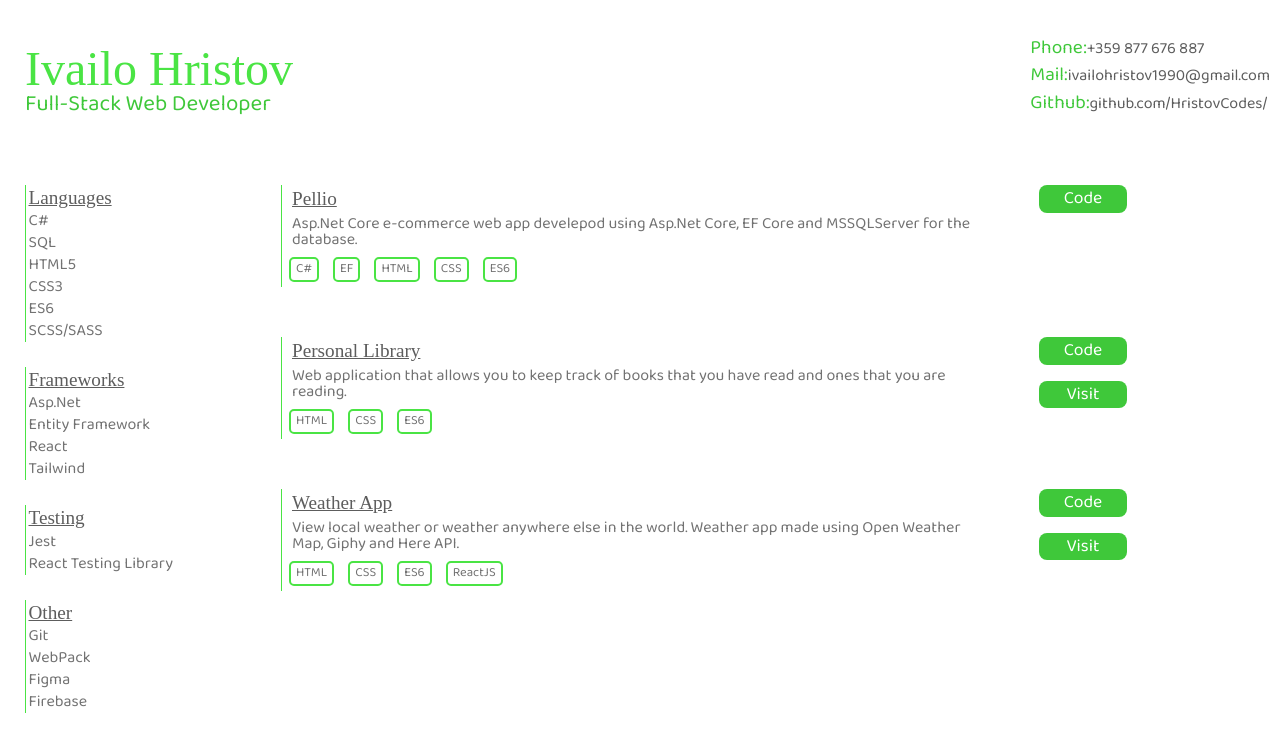
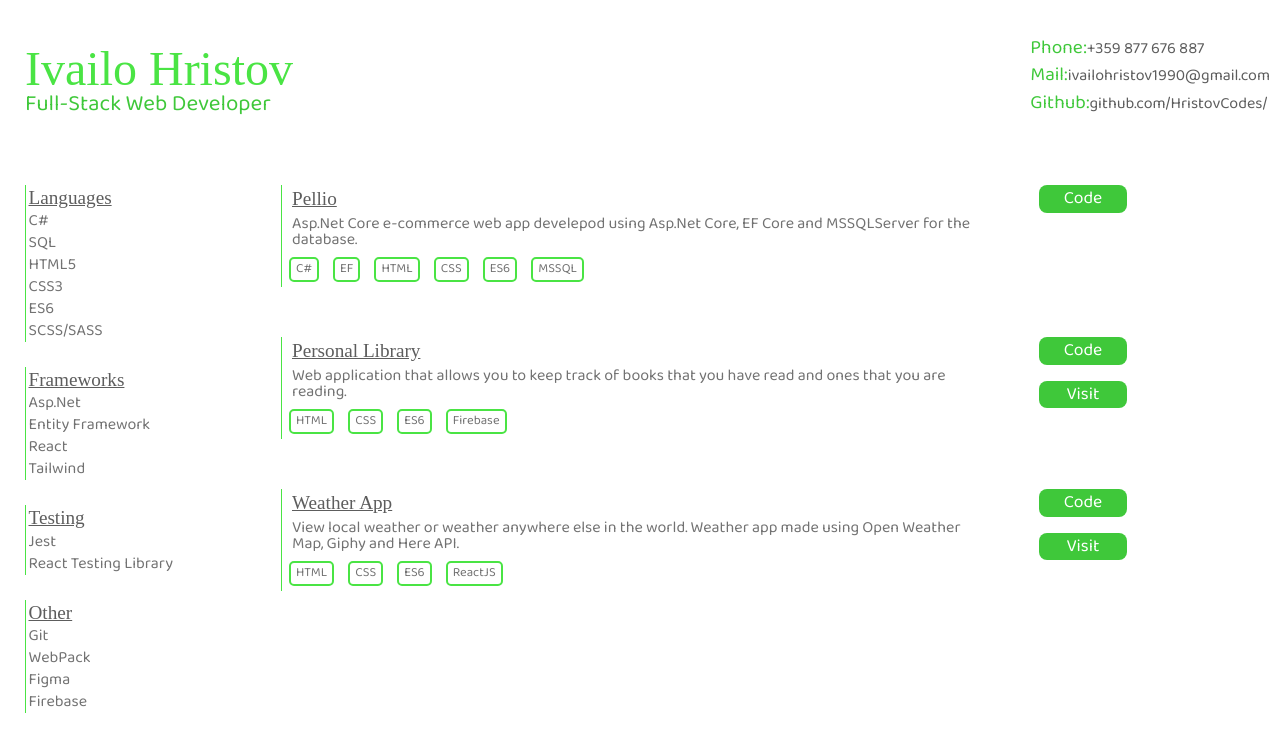
Before and after one commit to HristovCodes/Portfolio, a React (Create React App) app: page / in a window 1280 px wide. Shown: the top 746 px of the page. Built offline with nearby package versions, Linux system fonts and the light colour scheme; a web font is replaced by a local one.

Commit message:
Small adjustments

```diff
--- a/src/tab/Home.js
+++ b/src/tab/Home.js
@@ -84,7 +84,7 @@ class Projects extends React.Component {
         <div className="Container">
           <Project
             name="Pellio"
-            languages={["C#", "EF", "HTML", "CSS", "ES6"]}
+            languages={["C#", "EF", "HTML", "CSS", "ES6", "MSSQL"]}
             description="Asp.Net Core e-commerce web app develepod using Asp.Net Core, EF Core and MSSQLServer for the database."
           ></Project>
           <Links
@@ -95,7 +95,7 @@ class Projects extends React.Component {
         <div className="Container">
           <Project
             name="Personal Library"
-            languages={["HTML", "CSS", "ES6"]}
+            languages={["HTML", "CSS", "ES6", "Firebase"]}
             description="Web application that allows you to keep track of books that you have read and ones that you are reading."
           ></Project>
           <Links
```
